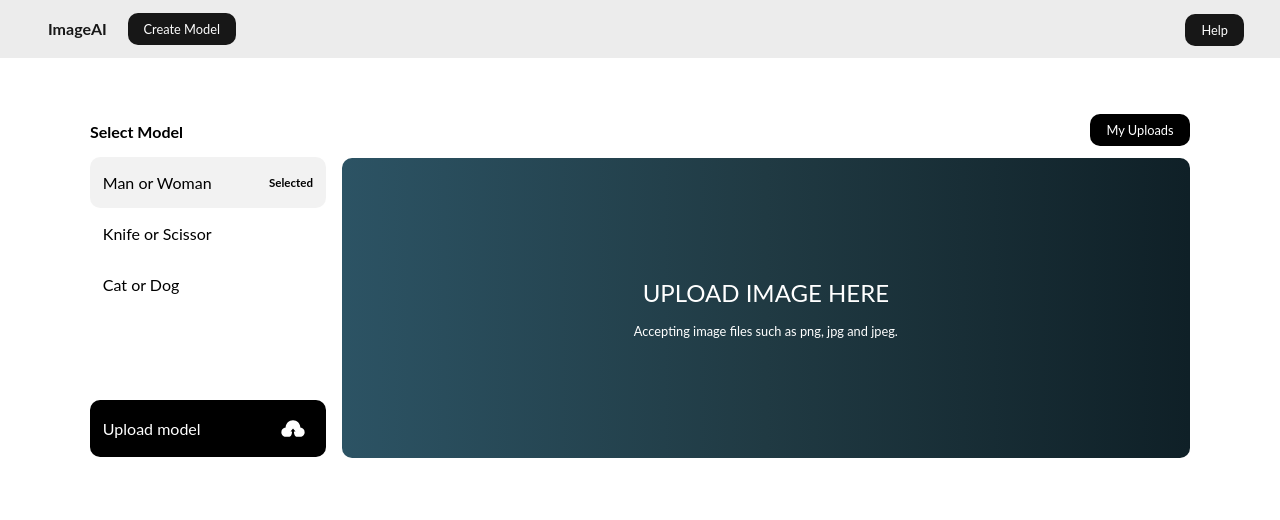
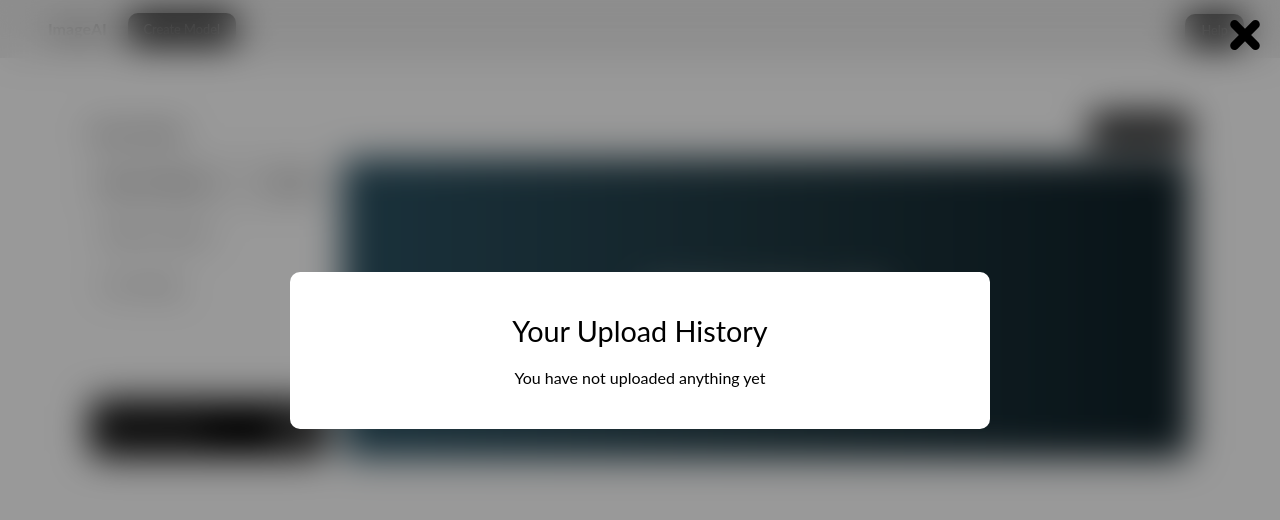
Before and after one commit to firdausthedev/webai, a React (Create React App) app: page / in a window 1280 px wide. Both pictures are taken after a click on the link "My Uploads". Shown: the top 520 px of the page. Built offline with nearby package versions, Linux system fonts and the light colour scheme.

Commit message:
upload history

```diff
--- a/src/components/upload/ImageUpload.js
+++ b/src/components/upload/ImageUpload.js
@@ -1,6 +1,7 @@
-import React, { useState } from "react";
+import React, { useState, useEffect } from "react";
 import styled from "styled-components";
 import { ReactComponent as Logo } from "../../img/upload.svg";
+import UploadHistory from "./UploadHistory";
 
 function ImageUpload() {
   const [model, setModel] = useState(["man", "woman"]);
@@ -10,13 +11,30 @@ function ImageUpload() {
   const [pred, setPred] = useState(0.0);
   const [isModel, setIsModel] = useState(true);
   const [error, setError] = useState(false);
-  const [cModel, setCModel] = useState("");
+  const [showHistory, setShowHistory] = useState(false);
 
   const hiddenFileInput = React.useRef(null);
   const hiddenUploadInput = React.useRef(null);
 
+  // load prediction list from local storage
+  const getSavedList = () => {
+    const list = JSON.parse(localStorage.getItem("list"));
+    return list || [];
+  };
+
+  const [predList, setPredList] = useState(getSavedList());
+
   const currentURL = "https://firdausthedev-webai.herokuapp.com";
   // const currentURL = "http://127.0.0.1:5000";
+
+  useEffect(() => {
+    setPredListFunc();
+    // eslint-disable-next-line react-hooks/exhaustive-deps
+  }, [predList]);
+
+  const setPredListFunc = () => {
+    localStorage.setItem("list", JSON.stringify(predList));
+  };
 
   const onFileClick = (e) => {
     if (file == null) {
@@ -70,13 +88,17 @@ function ImageUpload() {
               console.log(body.prob);
               if (res > res2) {
                 setPred(res);
+                updatePredList(res, model[0]);
                 setIsModel(true);
               } else {
                 setPred(res2);
+                updatePredList(res2, model[1]);
                 setIsModel(false);
               }
+
               isLoadPred(false);
               setShowPred(true);
+
               // setPred(res);
               console.log(res);
             });
@@ -127,9 +149,32 @@ function ImageUpload() {
       });
     }
   };
+
+  // When user click upload history
+  const showHistoryFunc = (isSelected) => {
+    setShowHistory(!isSelected);
+  };
+
+  const updatePredList = (res, model) => {
+    const newPredList = [...predList];
+    newPredList.push({
+      model: model,
+      pred: res,
+      file: file.name,
+    });
+    setPredList(newPredList);
+    setPredListFunc();
+  };
+
   return (
     <Upload>
-      {console.log(model)}
+      {showHistory && (
+        <UploadHistory
+          showHistoryFunc={showHistoryFunc}
+          showHistory={showHistory}
+          predList={predList}
+        />
+      )}
       {error && <p className='error'>Error. Something went wrong</p>}
       <div className='main-upload'>
         <div className='image-select'>
@@ -178,7 +223,7 @@ function ImageUpload() {
           </a>
         </div>
         <div className='image-upload'>
-          <a>My Uploads</a>
+          <a onClick={() => showHistoryFunc(showHistory)}>My Uploads</a>
           <div className='upload-box' onClick={onFileClick}>
             <input
               id='file-upload'
@@ -220,7 +265,9 @@ function ImageUpload() {
                 <div className='upload-predict'>
                   <p>
                     Prediction: {(pred * 100).toFixed(2)}%{" "}
-                    {isModel ? model[0] : model[1]}
+                    <span className='prediction'>
+                      {isModel ? model[0] : model[1]}
+                    </span>
                   </p>
                   <img src={URL.createObjectURL(file)} />
                   <a onClick={onClosePred}>Close</a>
@@ -401,6 +448,10 @@ const Upload = styled.div`
     color: #ff5151;
     border-radius: 5px;
   }
+
+  .prediction {
+    text-transform: capitalize;
+  }
 `;
 
 export default ImageUpload;
--- /dev/null
+++ b/src/components/upload/UploadHistory.js
@@ -0,0 +1,100 @@
+import React from "react";
+import styled from "styled-components";
+import { ReactComponent as Logo } from "../../img/close.svg";
+
+function UploadHistory({ showHistoryFunc, showHistory, predList }) {
+  return (
+    <History>
+      <Logo className='logo' onClick={() => showHistoryFunc(showHistory)} />
+      <div className='upload-container'>
+        <p className='title'>Your Upload History</p>
+        {!predList.length ? (
+          <p className='message'>You have not uploaded anything yet</p>
+        ) : (
+          <div>
+            {predList.map((item, index) => (
+              <div key={index} className='list'>
+                <span>
+                  {index + 1}. {item.file}
+                </span>
+                <span>
+                  <span className='model'> {item.model}</span>
+                  <span>{(item.pred * 100).toFixed(2)}%</span>
+                </span>
+              </div>
+            ))}
+          </div>
+        )}
+      </div>
+    </History>
+  );
+}
+
+const History = styled.div`
+  position: fixed;
+  z-index: 1;
+  padding-top: 100px;
+  left: 0;
+  top: 0;
+  width: 100%;
+  height: 100%;
+  overflow: auto;
+  background-color: rgba(0, 0, 0, 0.4);
+  backdrop-filter: blur(18px);
+
+  display: flex;
+  align-items: center;
+  justify-content: center;
+
+  .logo {
+    top: 0;
+    right: 0;
+    position: absolute;
+    margin-right: 20px;
+    margin-top: 20px;
+    font-size: 14px;
+    height: 30px;
+    width: 30px;
+    cursor: pointer;
+  }
+
+  .upload-container {
+    border-radius: 10px;
+    background: white;
+    width: 700px;
+    overflow: auto;
+    padding: 42px;
+    margin-bottom: 200px;
+    max-height: 20rem;
+    -ms-overflow-style: none; /* IE and Edge */
+    scrollbar-width: none; /* Firefox */
+    display: flex;
+    flex-direction: column;
+    align-items: center;
+  }
+
+  .upload-container::-webkit-scrollbar {
+    display: none;
+  }
+
+  .title {
+    font-size: 1.8rem;
+    margin-bottom: 20px;
+  }
+
+  .list {
+    display: flex;
+    width: 650px;
+    justify-content: space-between;
+    font-size: 1.2rem;
+    border-bottom: 3px solid black;
+    padding-bottom: 5px;
+    padding-top: 5px;
+  }
+
+  .model {
+    margin-right: 3rem;
+  }
+`;
+
+export default UploadHistory;
```
Also changed, not shown: src/img/close.svg (added), 1 other file (tests, documents, lock files or other folders).
